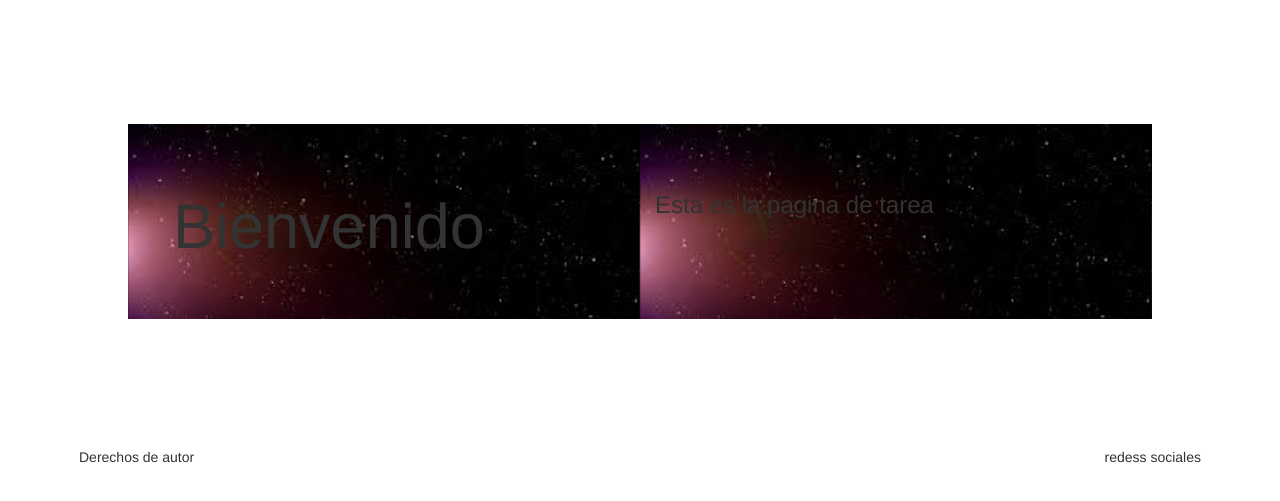
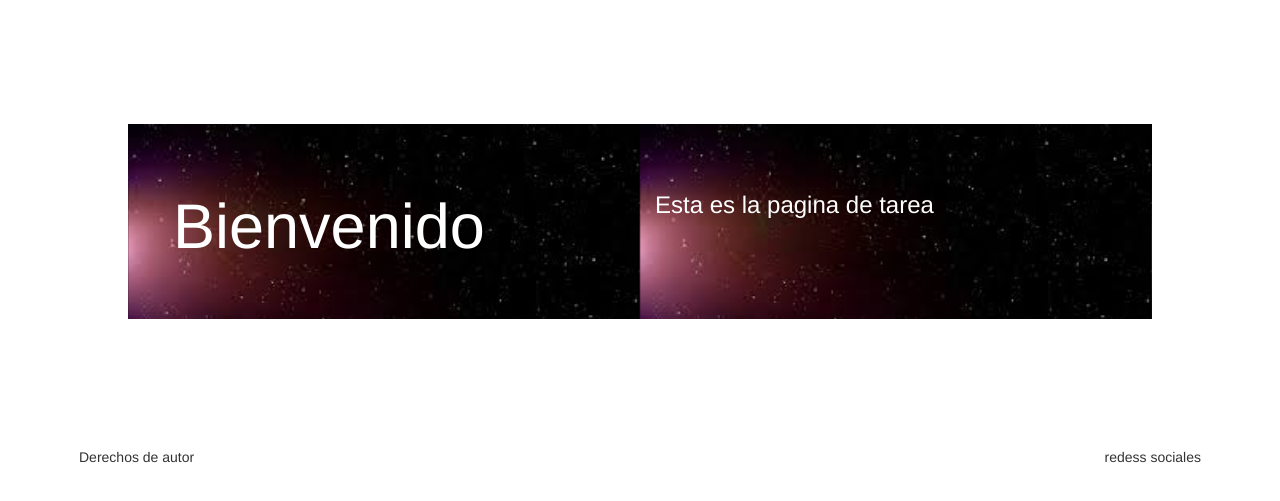
Before and after one commit to JavGar/tareasWeb, a PHP site: page /paginaWeb/index.html in a window 1280 px wide. Shown: the part 154-655 px from the top of the page. Run offline with PHP 8.4, Linux system fonts and the light colour scheme.

Commit message:
Cambia el color del texto en el panel principal

```diff
--- a/paginaWeb/css/micss.css
+++ b/paginaWeb/css/micss.css
@@ -20,3 +20,7 @@
 #prin {
 	background-image: url('imag/encabe.jpeg');
 }
+
+h1,h2,h3,h4,h5,h6 {
+	color: #FFF !important;
+}
```
